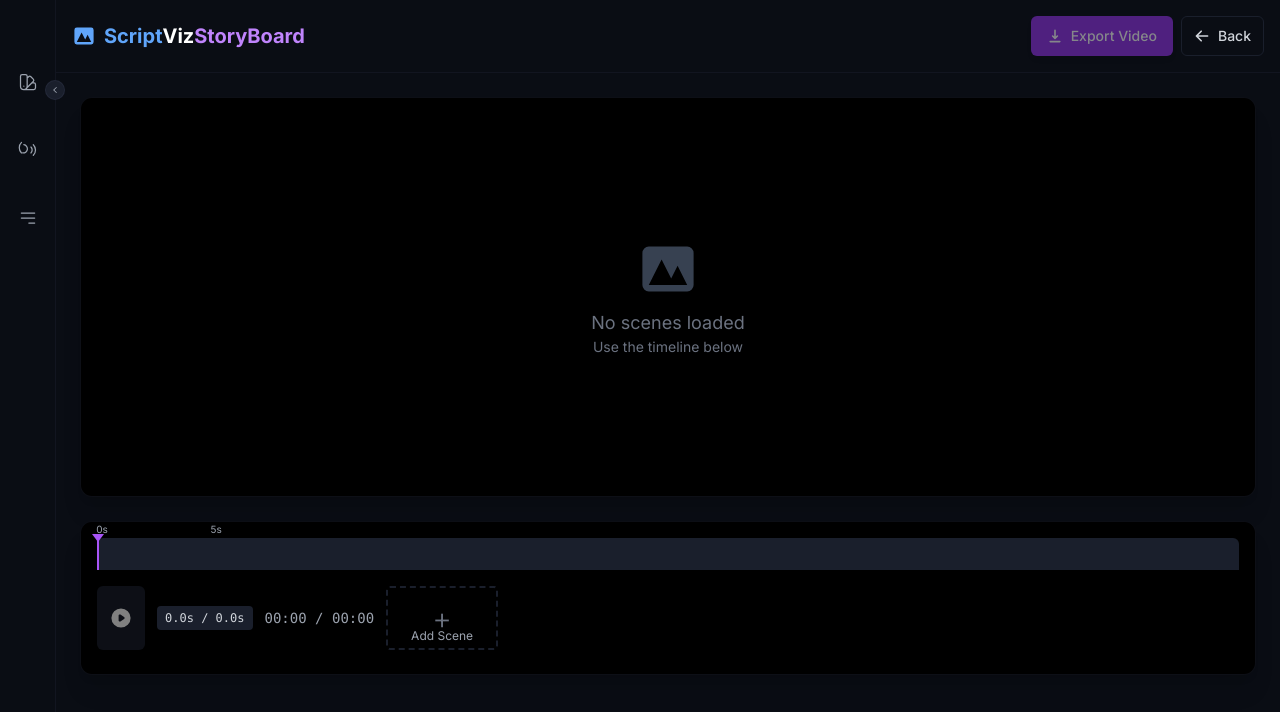
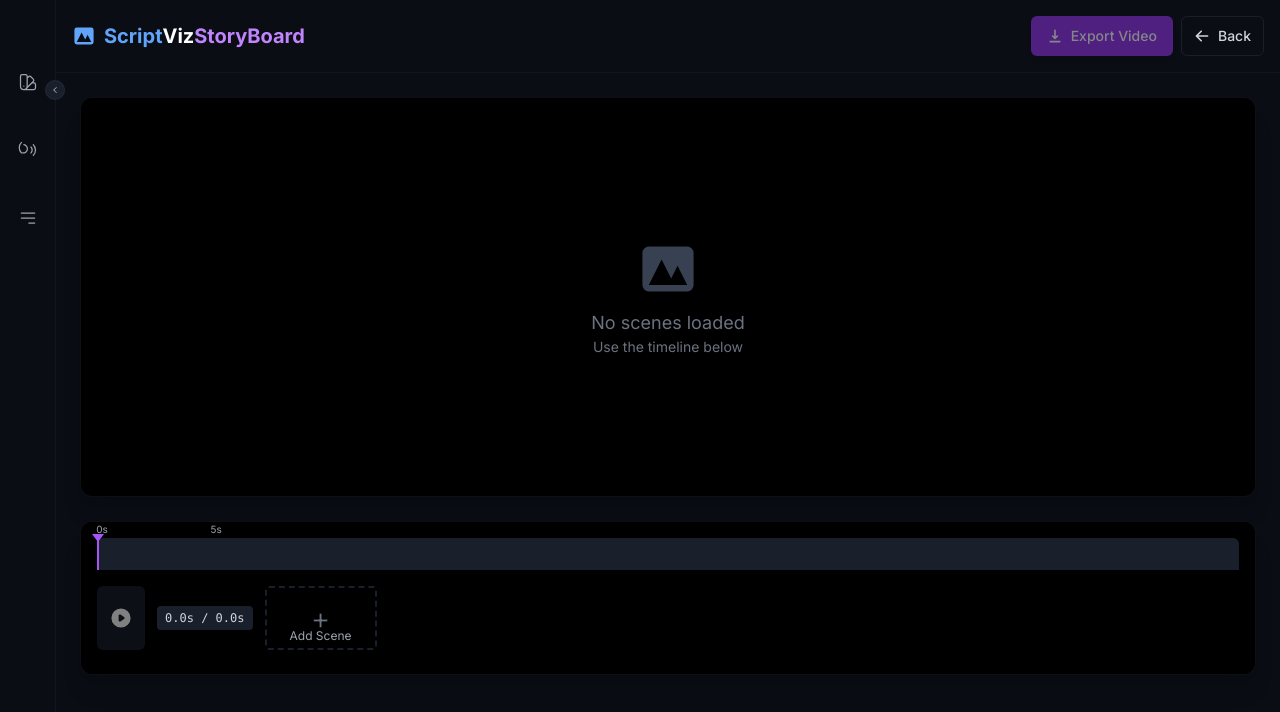
Before and after one commit to RedWilly/Script2Vid, a Next.js app: page /storyboard in a window 1280 px wide. Shown: the top 712 px of the page. Built offline with nearby package versions, Linux system fonts and the light colour scheme.

Commit message:
removed 1 storyboard time display

```diff
--- a/src/components/storyboard/SceneTimeline.tsx
+++ b/src/components/storyboard/SceneTimeline.tsx
@@ -14,7 +14,7 @@ export const SceneTimeline = () => {
   return (
     <div
       ref={timelineRowRef}
-      className="flex-grow overflow-x-auto whitespace-nowrap h-20 py-2 space-x-2 scrollbar-thin scrollbar-thumb-[#1a1f2c] scrollbar-track-[#1a1f2c]/50"
+      className="flex items-center flex-grow overflow-x-auto whitespace-nowrap h-20 py-2 space-x-2 scrollbar-thin scrollbar-thumb-[#1a1f2c] scrollbar-track-[#1a1f2c]/50"
     >
       {scenes.map((scene, index) => (
         <SceneThumbnail
--- a/src/components/storyboard/TimelineControls.tsx
+++ b/src/components/storyboard/TimelineControls.tsx
@@ -38,10 +38,10 @@ export const TimelineControls = () => {
         {currentTimeDisplay} / {formatDuration(totalDuration)}
       </div>
 
-      {/* Additional Time Display (for larger screens) */}
+      {/* Additional Time Display (for larger screens)
       <div className="flex-shrink-0 text-sm text-gray-400 font-mono ml-auto hidden md:block">
         {formatDisplayTime(currentTime)} / {formatDisplayTime(totalDuration)}
-      </div>
+      </div> */}
     </div>
   );
 };
```
